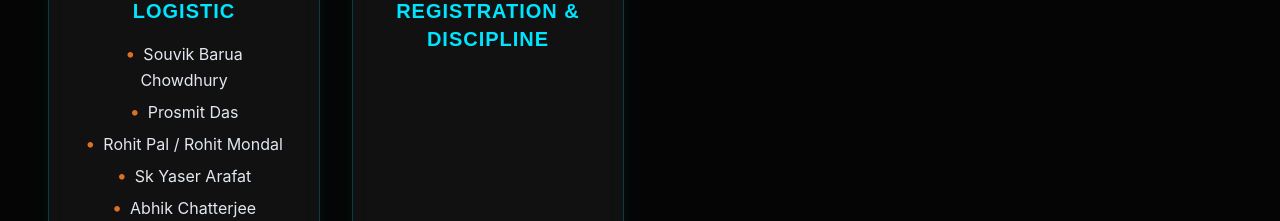
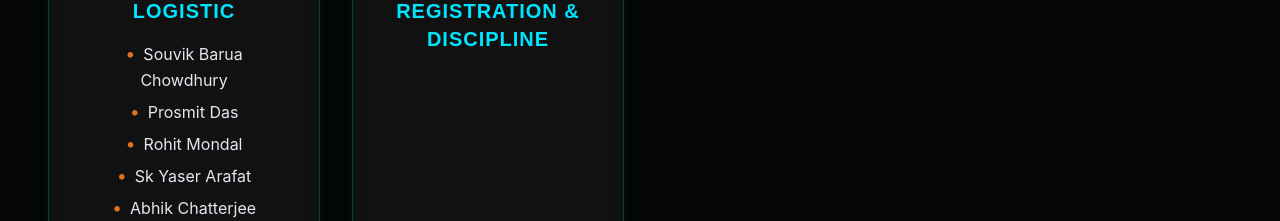
Before and after one commit to Rajesh-Biswas369/sparkz26, a Next.js app: page / in a window 1280 px wide. Shown: the part 3960-4181 px from the top of the page. Built offline with nearby package versions, Linux system fonts and the light colour scheme; no server answers.

Commit message:
Remove Rohit Pal and / from Logistics list

```diff
--- a/src/app/page.tsx
+++ b/src/app/page.tsx
@@ -72,7 +72,7 @@ export default function LandingPage() {
     { role: "Design Team", names: ["Anik Khanra", "Bornita Mandal", "Disha Mahato", "Prakriti Ghosh", "Remon Saha"], Icon: PenTool },
     { role: "Photography", names: ["Debdeep Das", "Krishna Agarwal"], Icon: Camera },
     { role: "Cultural Team", names: ["Souvik Barua Chowdhury", "Trisha Bhadra", "Esha Bhadra", "Mohema Bhuiya", "Shubhrima Talukder", "Saumyadeep Nandi", "Swapnendu Sikdar"], Icon: Music },
-    { role: "Logistic", names: ["Souvik Barua Chowdhury", "Prosmit Das", "Rohit Pal / Rohit Mondal", "Sk Yaser Arafat", "Abhik Chatterjee", "Tanmoy Mahata", "Supratim Das", "Santanu Saha", "Habibul Haque (Logistics+Food)", "Shanku Das", "Shraban Mudi"], Icon: Truck },
+    { role: "Logistic", names: ["Souvik Barua Chowdhury", "Prosmit Das", "Rohit Mondal", "Sk Yaser Arafat", "Abhik Chatterjee", "Tanmoy Mahata", "Supratim Das", "Santanu Saha", "Habibul Haque (Logistics+Food)", "Shanku Das", "Shraban Mudi"], Icon: Truck },
     { role: "Registration & Discipline", names: ["Rajesh Biswas", "Kalpak Majumdar", "Debjit Goswami"], Icon: ShieldCheck },
   ];
 
```
